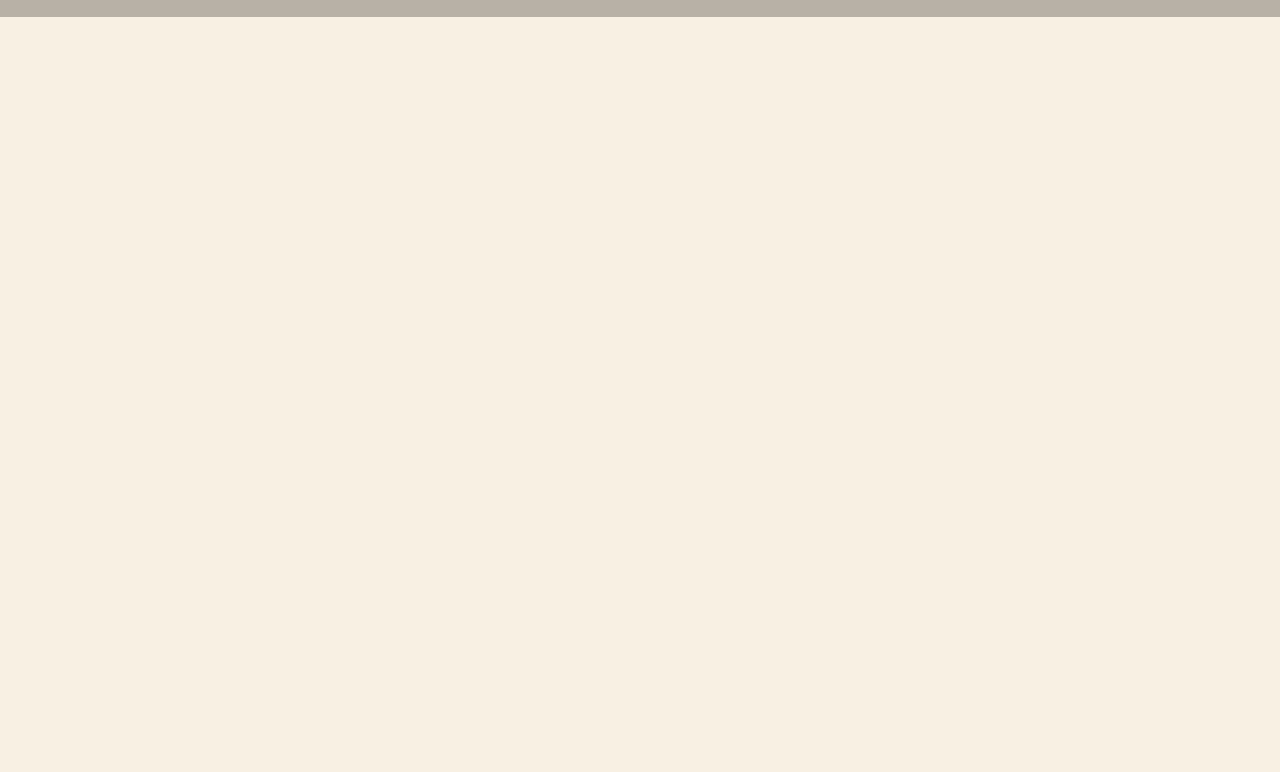
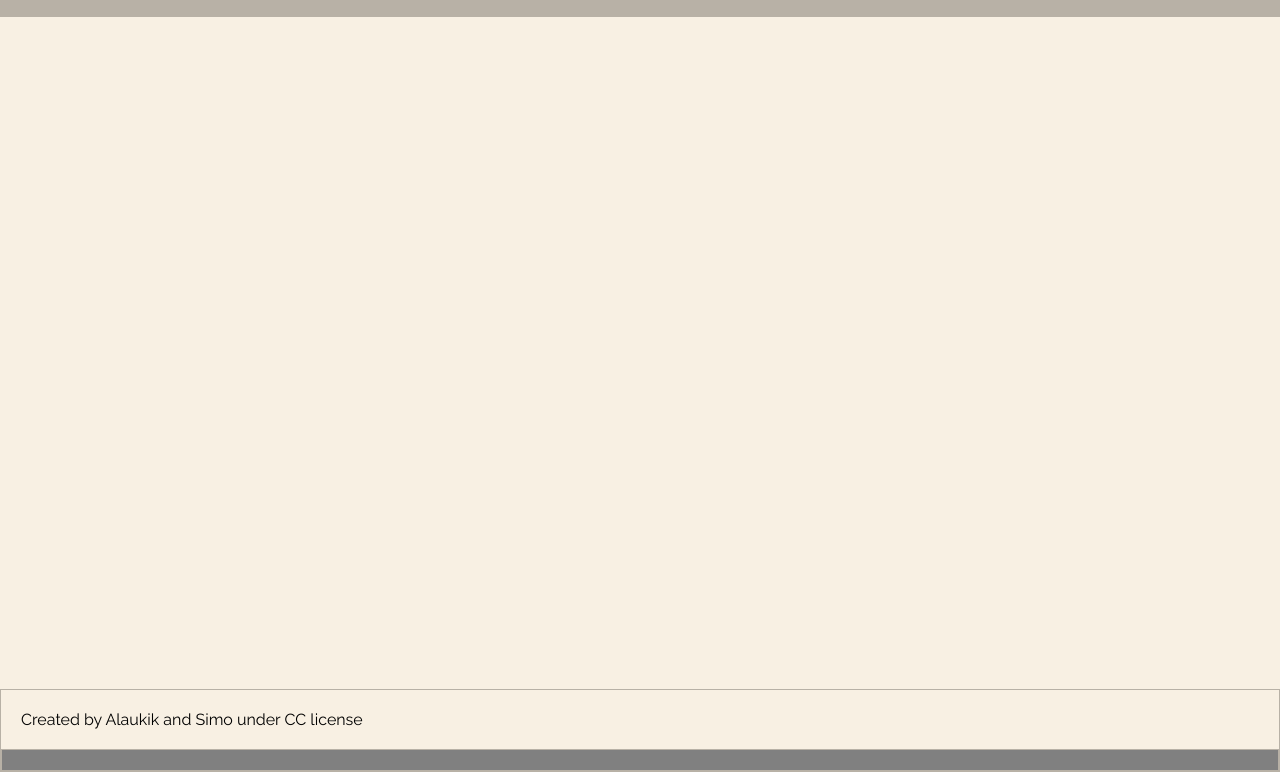
Before and after one commit to newhorizon-tech/tv-webapp, a website built with webpack: page src/index.html in a window 1280 px wide. Shown: the part 62-834 px from the top of the page. Before the commit the page ends 800 px from the top, so only its background shows below. Built offline with nearby package versions, Linux system fonts and the light colour scheme.

Commit message:
Add footer

```diff
--- a/src/index.html
+++ b/src/index.html
@@ -21,5 +21,10 @@
       </ul>
     </nav>
    </header>
+   <main></main>
+   <footer>
+     <p class="credits">Created by Alaukik and Simo under CC license</p>
+     <div class="footer-box"></div>
+   </footer>
 </body>
 </html>
--- a/src/index.js
+++ b/src/index.js
@@ -1,3 +1 @@
-import './style.css'
-
-console.log("Webpack works!")
+import './style.css';
--- a/src/style.css
+++ b/src/style.css
@@ -8,6 +8,10 @@
 html {
   font-family: 'Raleway', sans-serif;
   background: #f8f0e3;
+}
+
+body {
+  height: 100vh;
 }
 
 .navbar {
@@ -30,3 +34,21 @@ html {
   list-style: none;
   padding: 10px 20px;
 }
+
+main {
+  height: 84%;
+}
+
+footer,
+.footer-box {
+  border: 1px solid #b8b1a6;
+}
+
+.credits {
+  padding: 20px;
+}
+
+.footer-box {
+  height: 20px;
+  background-color: grey;
+}
```
Also changed, not shown: dist/index.html, dist/main.js.
